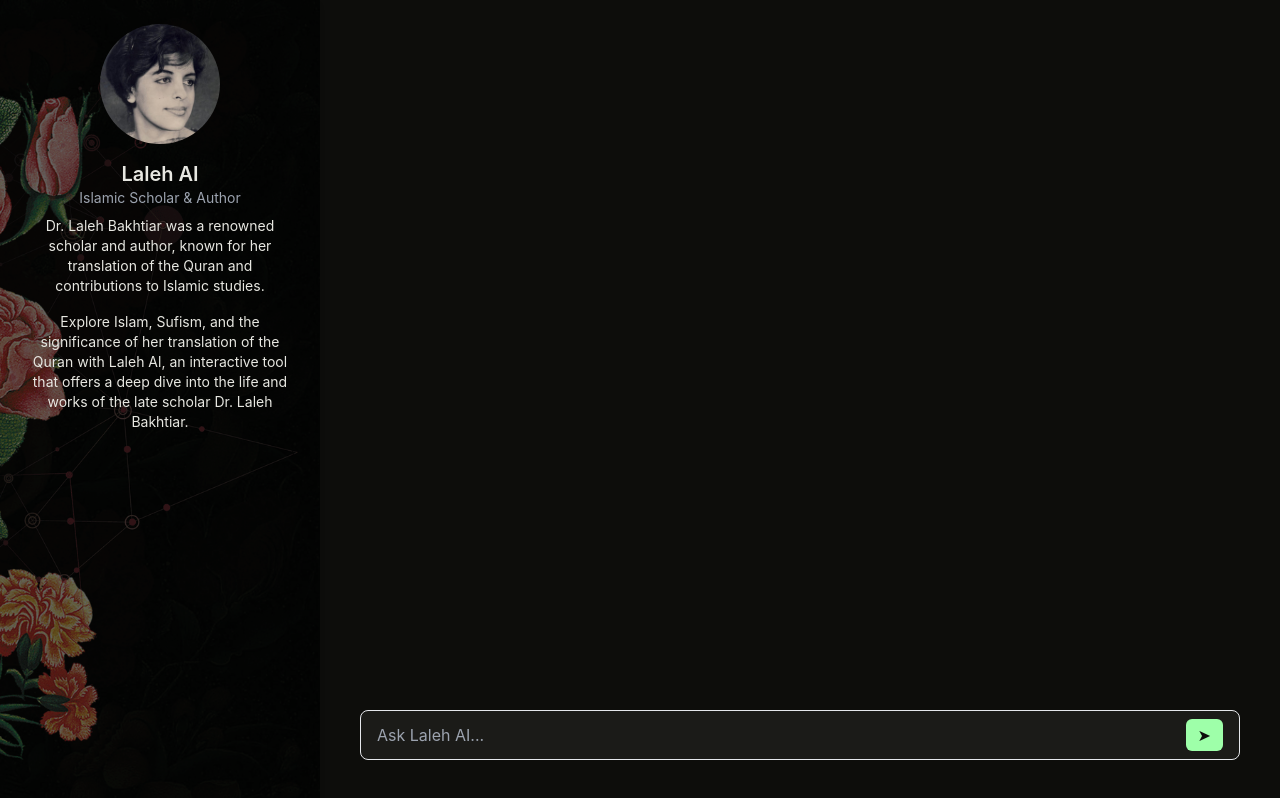
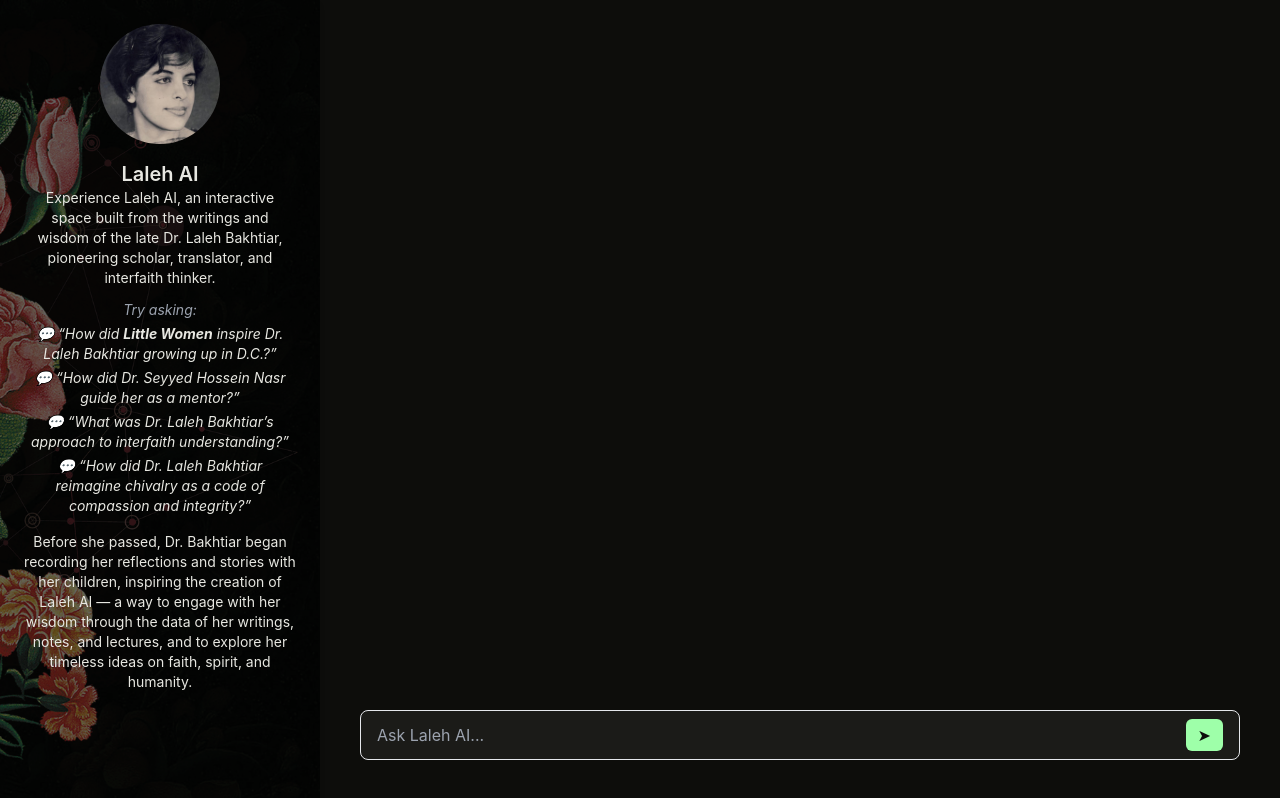
Before and after one commit to laleh-bakhtiar/laleh-ai, a Next.js app: page / in a window 1280 px wide. Built offline with nearby package versions, Linux system fonts and the light colour scheme.

Commit message:
Update desktop text

```diff
--- a/pages/index.js
+++ b/pages/index.js
@@ -148,15 +148,31 @@ export default function Chat() {
 </div>
 					</div>
 
-					{/* Desktop layout: vertical centered */}
-					<div className="hidden lg:flex flex-col items-center">
-						<Image src="/images/laleh.jpg" alt="Dr. Laleh Bakhtiar" width={120} height={120} className="rounded-full mb-4" />
-						<h2 className="text-xl font-semibold">Laleh AI</h2>
-						<p className="text-sm text-muted mb-2">Islamic Scholar & Author</p>
-						<p className="text-center text-sm mb-4">Dr. Laleh Bakhtiar was a renowned scholar and author, known for her translation of the Quran and contributions to Islamic studies.</p>
-						<p className="text-center text-sm mb-4">Explore Islam, Sufism, and the significance of her translation of the Quran with Laleh Al, an interactive tool that offers a deep dive into the life and works of the late scholar Dr. Laleh Bakhtiar.</p>
-						{/* <button className="bg-accent text-accent-foreground px-4 py-1 rounded-md text-sm font-medium hover:opacity-90">Follow</button> */}
-					</div>
+{/* Desktop layout: vertically centered */}
+<div className="hidden lg:flex flex-col items-center text-center max-w-md mx-auto">
+  <Image
+    src="/images/laleh.jpg"
+    alt="Dr. Laleh Bakhtiar"
+    width={120}
+    height={120}
+    className="rounded-full mb-4"
+  />
+  <h2 className="text-xl font-semibold">Laleh AI</h2>
+  <p className="text-sm mb-3">
+    Experience Laleh AI, an interactive space built from the writings and wisdom of the late Dr. Laleh Bakhtiar, pioneering scholar, translator, and interfaith thinker.
+  </p>
+  <p className="text-sm italic text-muted mb-1">Try asking:</p>
+  <div className="text-sm text-muted-foreground italic space-y-1 mb-4">
+    <p>💬 “How did <strong>Little Women</strong> inspire Dr. Laleh Bakhtiar growing up in D.C.?”</p>
+    <p>💬 “How did Dr. Seyyed Hossein Nasr guide her as a mentor?”</p>
+    <p>💬 “What was Dr. Laleh Bakhtiar’s approach to interfaith understanding?”</p>
+    <p>💬 “How did Dr. Laleh Bakhtiar reimagine chivalry as a code of compassion and integrity?”</p>
+  </div>
+  <p className="text-sm">
+    Before she passed, Dr. Bakhtiar began recording her reflections and stories with her children, inspiring the creation of Laleh AI — a way to engage with her wisdom through the data of her writings, notes, and lectures, and to explore her timeless ideas on faith, spirit, and humanity.
+  </p>
+  {/* <button className="bg-accent text-accent-foreground px-4 py-1 rounded-md text-sm font-medium hover:opacity-90 mt-3">Follow</button> */}
+</div>
 				</div>
 			</aside>
 
```
